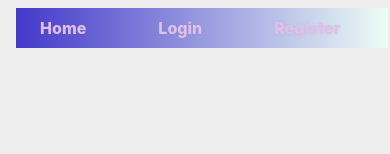
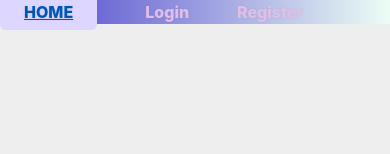
Before and after one commit to sayeda-khaled/shape_the_future, a React (Create React App) app in the folder frontend/static/: page / in a window 390 px wide. Shown: the top 154 px of the page. Built offline with nearby package versions, Linux system fonts and the light colour scheme; the HTML template or start-up script is replaced by a standard one.

Commit message:
making navbar responsive

```diff
--- a/frontend/static/src/App.js
+++ b/frontend/static/src/App.js
@@ -18,6 +18,7 @@ import ParentPage from './components/ParentPage.js';
 import "./index.css";
 import './App.css';
 import './book.css';
+
 
 class App extends Component{
   constructor(props) {
--- a/frontend/static/src/components/Navbar.js
+++ b/frontend/static/src/components/Navbar.js
@@ -1,5 +1,6 @@
 import { Component } from 'react';
 import { NavLink } from 'react-router-dom';
+import { Link } from 'react-router-dom';
 
 
 class Navigation extends Component {
@@ -7,16 +8,16 @@ class Navigation extends Component {
   render() {
     const isStaff = this.props.isStaff;
     return(
-      <div bg="light" expand="lg" className="navbar md:block">
+      <div bg="light" expand="lg" className="">
         <div aria-controls="basic-navbar-nav" />
-        <div id="basic-navbar-nav">
-          <nav className="flex  mb-6 mr-auto align-items-baseline bg-gradient-to-r from-indigo-700 to-green-50">
-            <NavLink to='/' className="hover:bg-purple-200 font-extrabold mr-4 px-4 py-2 rounded-md">Home</NavLink>
+        <div id="basic-navbar-nav" className="sm:flex-grow">
+          <nav className="sm:flex mb-6 mr-auto align-items-baseline bg-gradient-to-r from-indigo-700 to-green-50">
+            <NavLink to='/' className="hover:bg-purple-200 rounded-md mr-4 px-4 py-2 font-extrabold">HOME</NavLink>
 
              {this.props.loggedIn && isStaff && (
                  <>
-               <NavLink to='/events/admin/' className="hover:bg-purple-200 font-extrabold mr-4 px-4 py-2 rounded-md">Admin Events</NavLink>
-               <NavLink to='/students' className="hover:bg-purple-200 font-extrabold mr-4 px-4 py-2 rounded-md">Student List</NavLink>
+               <NavLink to='/events/admin/' className="hover:bg-purple-200 font-extrabold rounded-md sm:mr-4 px-4 py-2 ">Events</NavLink>
+               <NavLink to='/students' className="hover:bg-purple-200 font-extrabold rounded-md sm:mr-4 px-4 py-2">Students</NavLink>
                  </>
                )
              }
@@ -24,8 +25,8 @@ class Navigation extends Component {
 
              {this.props.loggedIn && !isStaff && (
                <>
-                 <NavLink to='/events/volunteer/' className="hover:bg-purple-200 font-extrabold mr-4 px-4 py-2 rounded-md">Available Events</NavLink>
-                 <NavLink to='/events/my-events/' className="hover:bg-purple-200 font-extrabold mr-4 px-4 py-2 rounded-md">My Events</NavLink>
+                 <NavLink to='/events/volunteer/' className="hover:bg-purple-200 font-extrabold rounded-md sm:mr-4 px-4 py-2">Available Events</NavLink>
+                 <NavLink to='/events/my-events/' className="hover:bg-purple-200 font-extrabold rounded-md sm:mr-4 px-4 py-2">My Events</NavLink>
                </>
                )
              }
@@ -34,14 +35,14 @@ class Navigation extends Component {
                this.props.loggedIn
                ?
                  <>
-                   <NavLink to='/profile' className="hover:bg-purple-200 font-boldmr-4 px-4 py-2 rounded-md">Profile</NavLink>
+                   <NavLink to='/profile' className="hover:bg-purple-200 font-extrabold rounded-md sm:px-4 py-2">Profile</NavLink>
                    <button id="btn-logout" className="hover:bg-purple-200 font-extrabold mr-4 px-4 py-2 rounded-md" onClick={() => this.props.handleLogout()}>Logout</button>
                  </>
 
                :
                  <>
-                   <NavLink to='/login' className="hover:bg-purple-200 font-extrabold mr-4 px-4 py-2 rounded-md">Login</NavLink>
-                   <NavLink to='/register' className="hover:bg-purple-200 font-extrabold mr-4 px-4 py-2 rounded-md">Register</NavLink>
+                   <NavLink to='/login' className="hover:bg-purple-200 font-extrabold sm:mr-4 px-4 py-2 rounded-md">Login</NavLink>
+                   <NavLink to='/register' className="hover:bg-purple-200 font-extrabold sm:mr-4 px-4 py-2 rounded-md">Register</NavLink>
                  </>
              }
            </nav>
```
Also changed, not shown: frontend/static/src/App.css (+0 -12 lines), 1 other file (tests, documents, lock files or other folders).
